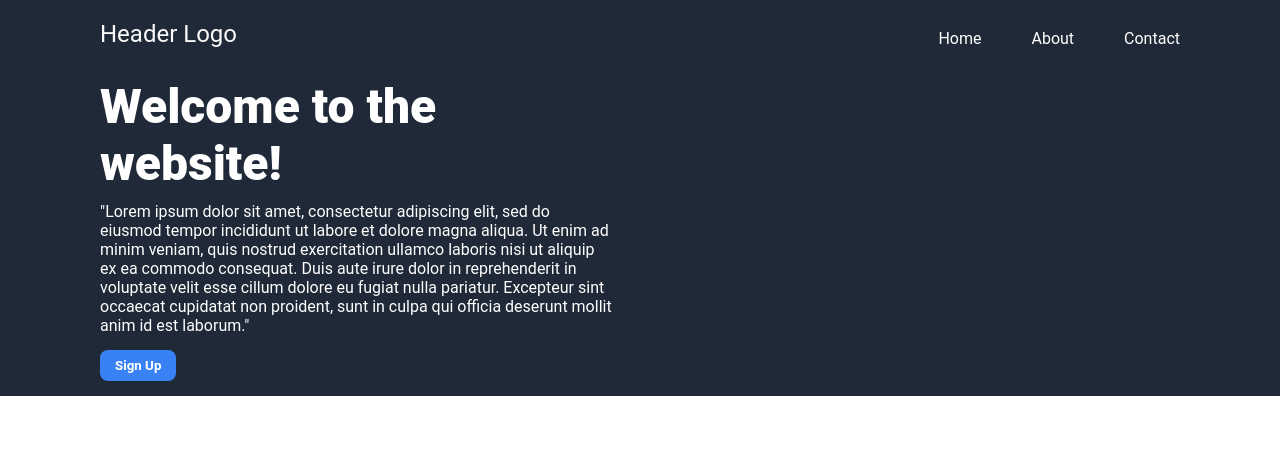
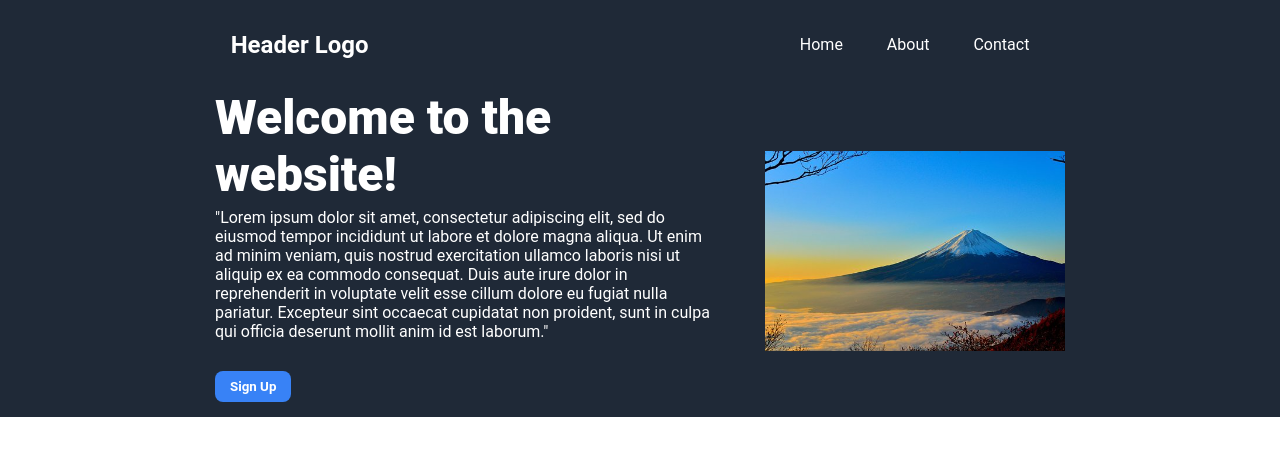
Before and after one commit to jason21715/odin-landing-page, a plain HTML site: page index.html in a window 1280 px wide. Drawn offline with Linux system fonts and the light colour scheme.

Commit message:
Fix nav bar issue

```diff
--- a/index.html
+++ b/index.html
@@ -10,26 +10,29 @@
 <body>
     <div class="main">
         <nav>
+            <h2 class="header">Header Logo</h2>
             <ul>
-                <li class="header">Header Logo</li>
-                <li class="nav-button"><a href=''>Home</a></li>
-                <li class="nav-button"><a href=''>About</a></li>
-                <li class="nav-button"><a href=''>Contact</a></li>
+                <li><a href=''>Home</a></li>
+                <li><a href=''>About</a></li>
+                <li><a href=''>Contact</a></li>
             </ul>
         </nav>
 
-        <div class="main-content">
-            <div class="main-text">
+        <div class="main-text">
+            <div class="sub-text">
                 <h1>Welcome to the website!</h1>
                 <p>"Lorem ipsum dolor sit amet, consectetur adipiscing elit, sed do eiusmod tempor incididunt ut labore et dolore magna aliqua.
-                    Ut enim ad minim veniam, quis nostrud exercitation ullamco laboris nisi ut aliquip ex ea commodo consequat.
-                    Duis aute irure dolor in reprehenderit in voluptate velit esse cillum dolore eu fugiat nulla pariatur.
-                    Excepteur sint occaecat cupidatat non proident, sunt in culpa qui officia deserunt mollit anim id est laborum."
+                Ut enim ad minim veniam, quis nostrud exercitation ullamco laboris nisi ut aliquip ex ea commodo consequat.
+                Duis aute irure dolor in reprehenderit in voluptate velit esse cillum dolore eu fugiat nulla pariatur.
+                Excepteur sint occaecat cupidatat non proident, sunt in culpa qui officia deserunt mollit anim id est laborum."
                 </p>
-            <button>Sign Up</button>
+                <button>Sign Up</button>
             </div>
-            <!-- <img src="./mtfuji.jpg" alt="Picture of Mt.Fuji" style="height: 250px; width: 350px;"> -->
+            <div>
+                <img src="./mtfuji.jpg" alt="Picture of Mt.Fuji" style="width: 300px; height: 200px;">
+            </div>
         </div>
+
     </div>
 </body>
 </html>
--- a/styles.css
+++ b/styles.css
@@ -20,43 +20,46 @@ a {
     color: white;
 }
 
-.header {
-    font-size: 24px;
-    color: #F9FAF8;
-    margin-right: auto;
-    margin-left: 100px;
+
+nav {
+    display: flex;
+    padding: 25px;
+    justify-content: space-around;
+    align-items: center;
 }
 
-nav ul {
-    display: flex;
-    list-style: none;
-    gap: 50px;
-    align-items: flex-end;
-    justify-content: space-around;
-    margin-right: 100px;
-    padding: 20px 0px;
+nav .header {
+    font-size: 24px;
 }
 
-.main-content {
-    display: flex;
-    width: 100%;
+nav ul li{
+    display: inline-block;
+    list-style: none;
+    padding: 10px 20px;
 }
 
 .main-text {
-    margin-left: 100px;
-    width: 40%;
+    display: flex;
+    gap: 50px;
+    justify-content: center ;
+    align-items: center;
 }
 
-.main-text h1 {
+.sub-text  {
+    width: 500px;
+}
+
+.sub-text h1 {
     font-size: 48px;
     font-weight: 800;
-    margin: 10px 0px 10px 0px;
 }
 
-.main-content img {
+.sub-text p {
+    margin-top: 5px ;
+    margin-bottom: 15px;
 }
 
-.main-content button {
+.sub-text button {
     background-color: #3882F6;
     color: white;
     font-weight: bold;
```
Also changed, not shown: mtfuji.jpg (added).
